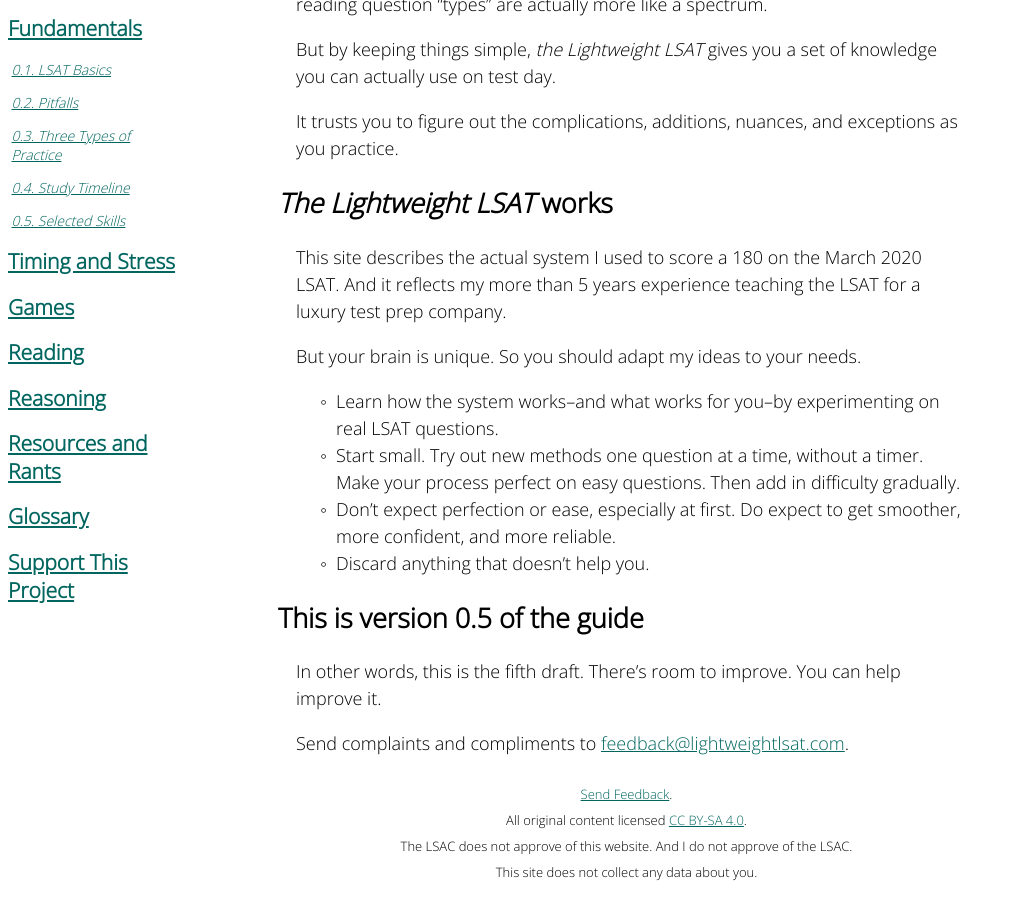
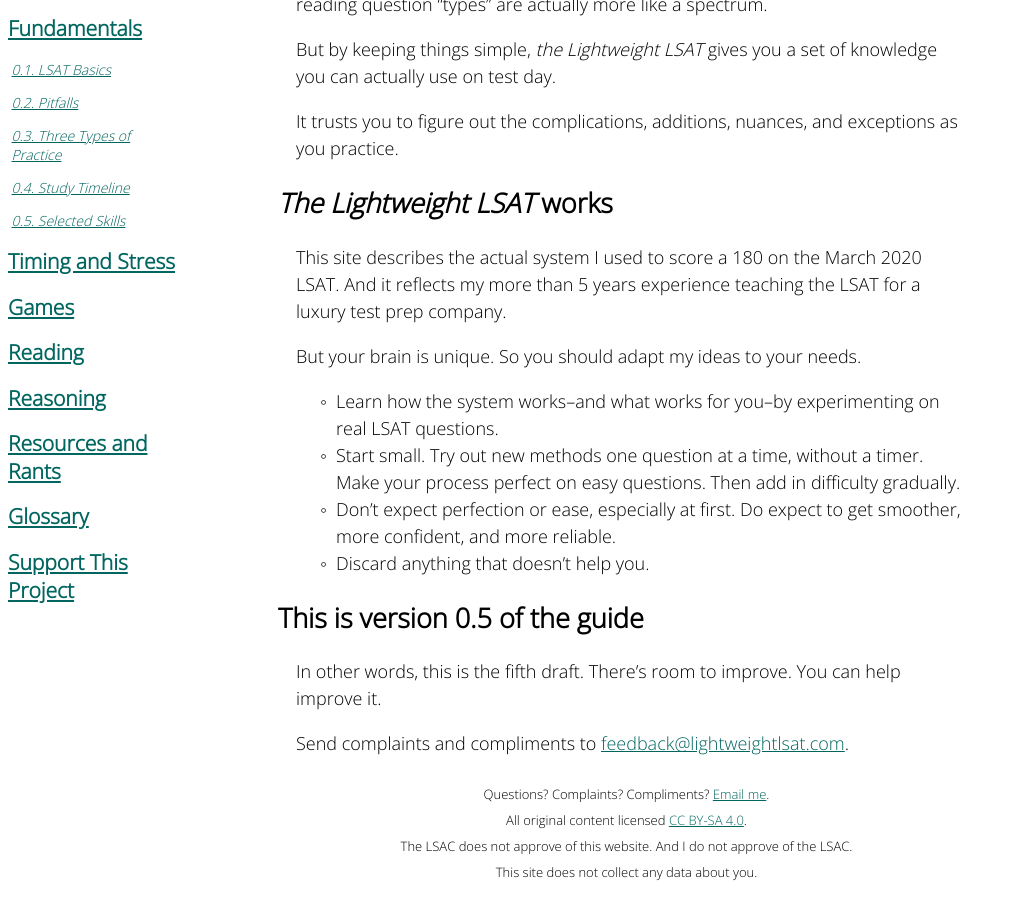
Before and after one commit to gpdowney/lightweightLSAT, a Jekyll site: the page built from index.md, in a window 1280 px wide and 900 px high, scrolled down 1094 px. Shown: the whole window, without its empty margins (0-1014 px from the left). Built offline with Jekyll 4.4.1, drawn with Linux system fonts in a browser that asks for light colours.

Commit message:
made feedback email more inviting

```diff
--- a/_includes/footer.html
+++ b/_includes/footer.html
@@ -1,5 +1,5 @@
 <footer>
-    <p><a href="mailto:feedback@lightweightlsat.com">Send Feedback</a>.</p>
+    <p>Questions? Complaints? Compliments? <a href="mailto:feedback@lightweightlsat.com">Email me</a>.</p>
     <p>All original content licensed <a rel="license"
             href="https://creativecommons.org/licenses/by-sa/4.0/">CC BY-SA 4.0</a>.</p>
     <p>The LSAC does not approve of this website. And I do not approve of the LSAC.</p>
```
